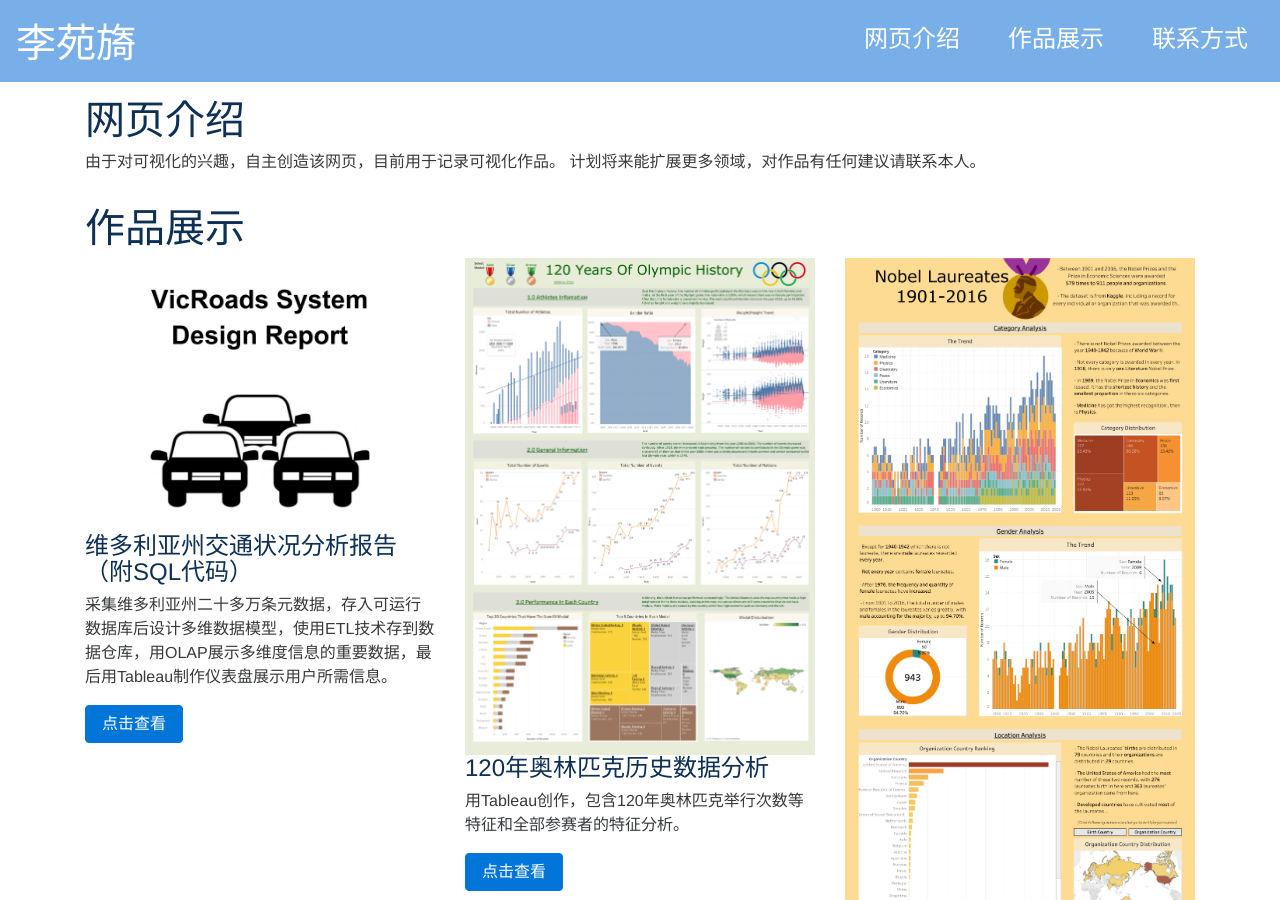
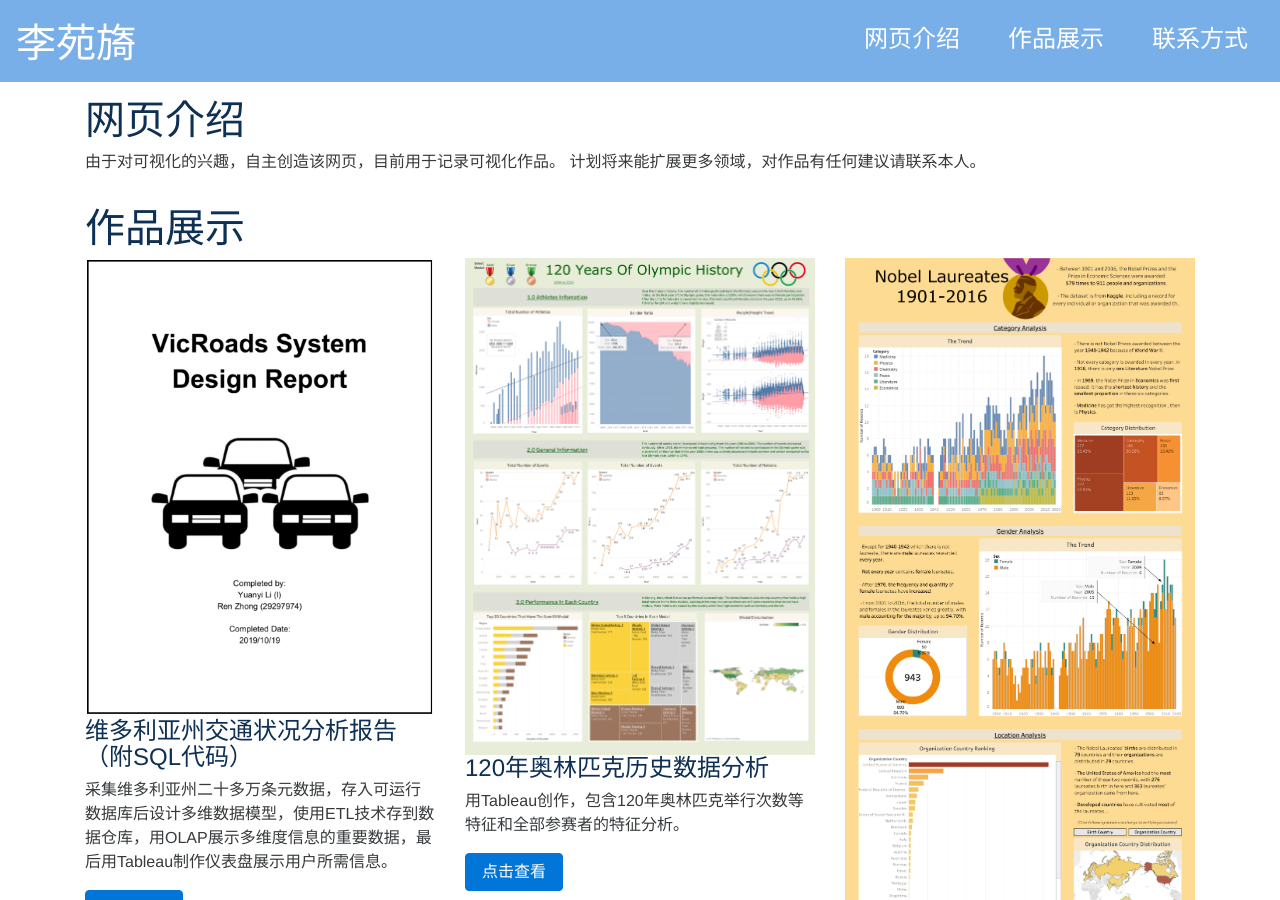
Before and after one commit to portfolio-central/jekyll-instagram-portfolio-theme, a Jekyll site: the page built from index.html, in a window 1280 px wide and 900 px high, scrolled down 504 px. Built offline with Jekyll 4.4.1, drawn with Linux system fonts in a browser that asks for light colours; nearby versions of some CDN libraries.

Commit message:
change order

```diff
--- a/_includes/instagram.html
+++ b/_includes/instagram.html
@@ -11,7 +11,7 @@
             <div class="col-md-4">
 
                 <div class="card border-dark mb-3" >
-                    <img class="card-img-top" src="./web-dist/images/3003report.png" alt="Card image" style="width:100%"  >
+                    <img class="card-img-top" src="./report.png" alt="Card image" style="width:100%"  >
                     <div class="card-body">
                         <h4 class="card-title">维多利亚州交通状况分析报告（附SQL代码）</h4>
                         <p class="card-text">采集维多利亚州二十多万条元数据，存入可运行数据库后设计多维数据模型，使用ETL技术存到数据仓库，用OLAP展示多维度信息的重要数据，最后用Tableau制作仪表盘展示用户所需信息。</p>
```
